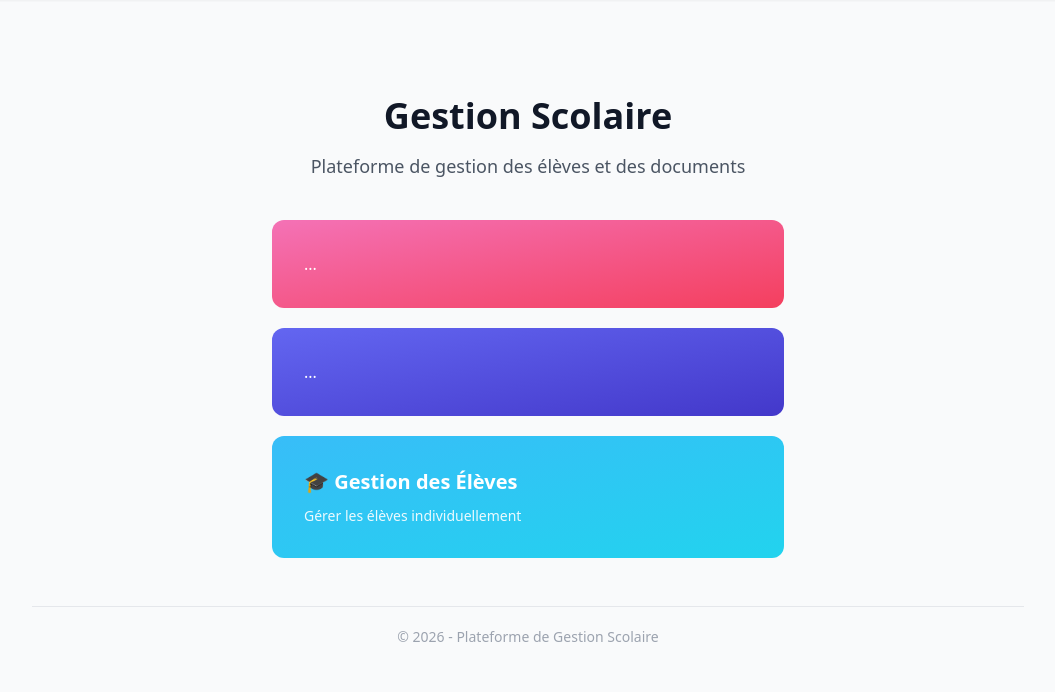
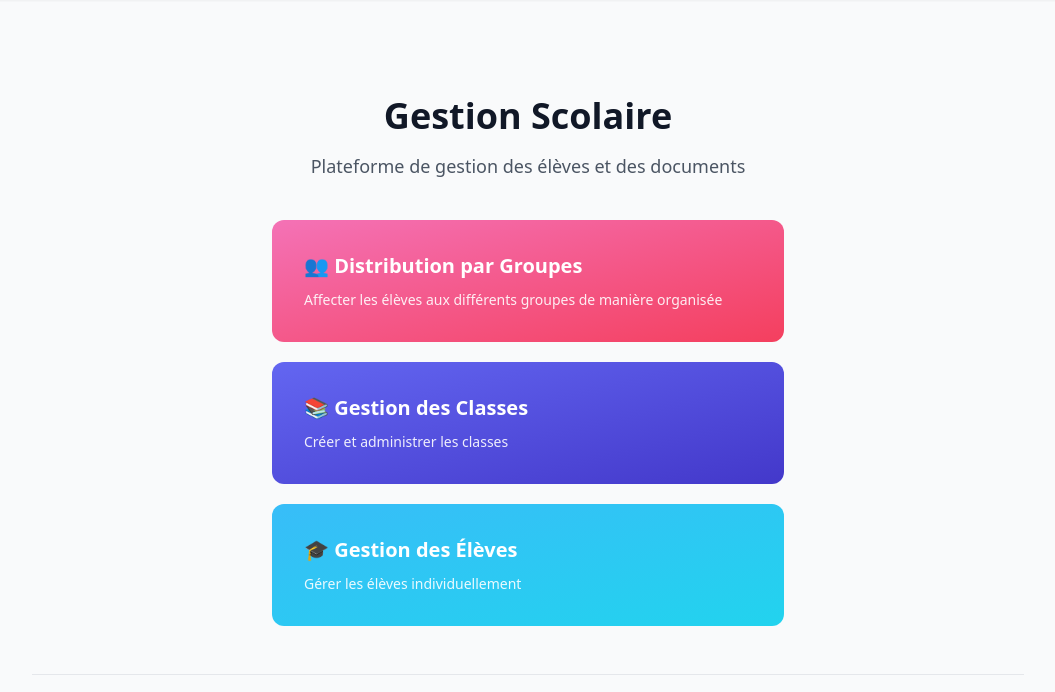
Before and after one commit to Manuscra/place, a Flask app: page / in a window 1280 px wide. Shown: the part 53-745 px from the top of the page, without its empty margins (112-1167 px from the left). Before the commit the page ends 695 px from the top, so only its background shows below. Run offline with Flask 3, Linux system fonts and the light colour scheme; style sheets or scripts are compiled from the project's sources.

Commit message:
fix index

```diff
--- a/templates/index.html
+++ b/templates/index.html
@@ -7,12 +7,14 @@
 
     <div class="flex flex-col gap-5 max-w-lg mx-auto">
         <a href="{{ url_for('place_page') }}" class="rounded-xl bg-gradient-to-br from-pink-400 to-rose-500 text-white p-8 no-underline transition-all duration-300 hover:-translate-y-1.5 hover:shadow-xl hover:shadow-rose-500/20 text-left">
-
-...
+            <h2 class="text-xl font-semibold mb-2.5">👥 Distribution par Groupes</h2>
+            <p class="opacity-90 text-sm">Affecter les élèves aux différents groupes de manière organisée</p>
+        </a>
 
         <a href="{{ url_for('classes_page') }}" class="rounded-xl bg-gradient-to-br from-indigo-500 to-indigo-700 text-white p-8 no-underline transition-all duration-300 hover:-translate-y-1.5 hover:shadow-xl hover:shadow-indigo-500/20 text-left">
-
-...
+            <h2 class="text-xl font-semibold mb-2.5">📚 Gestion des Classes</h2>
+            <p class="opacity-90 text-sm">Créer et administrer les classes</p>
+        </a>
 
         <a href="{{ url_for('eleves_page') }}" class="rounded-xl bg-gradient-to-br from-sky-400 to-cyan-400 text-white p-8 no-underline transition-all duration-300 hover:-translate-y-1.5 hover:shadow-xl hover:shadow-cyan-400/20 text-left">
             <h2 class="text-xl font-semibold mb-2.5">🎓 Gestion des Élèves</h2>
```
